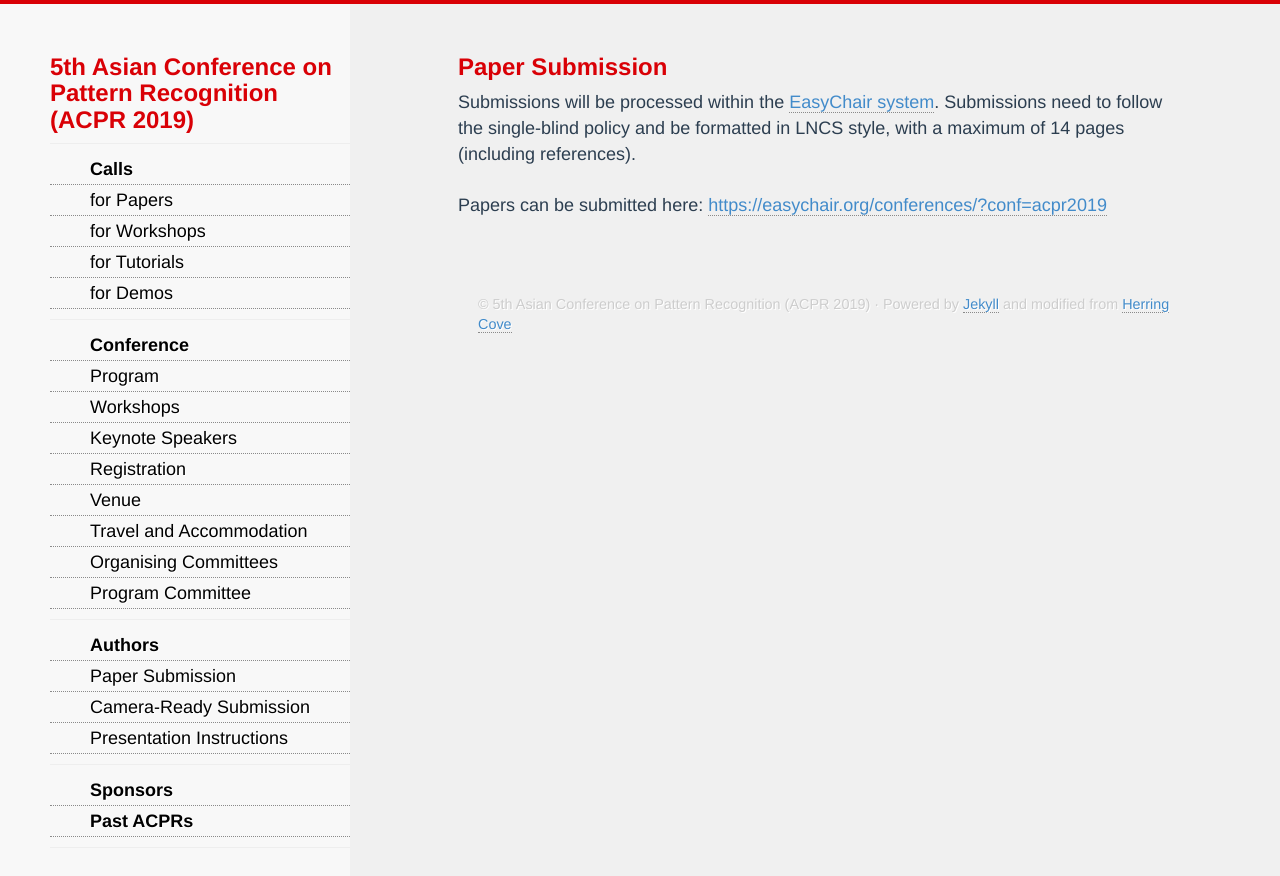
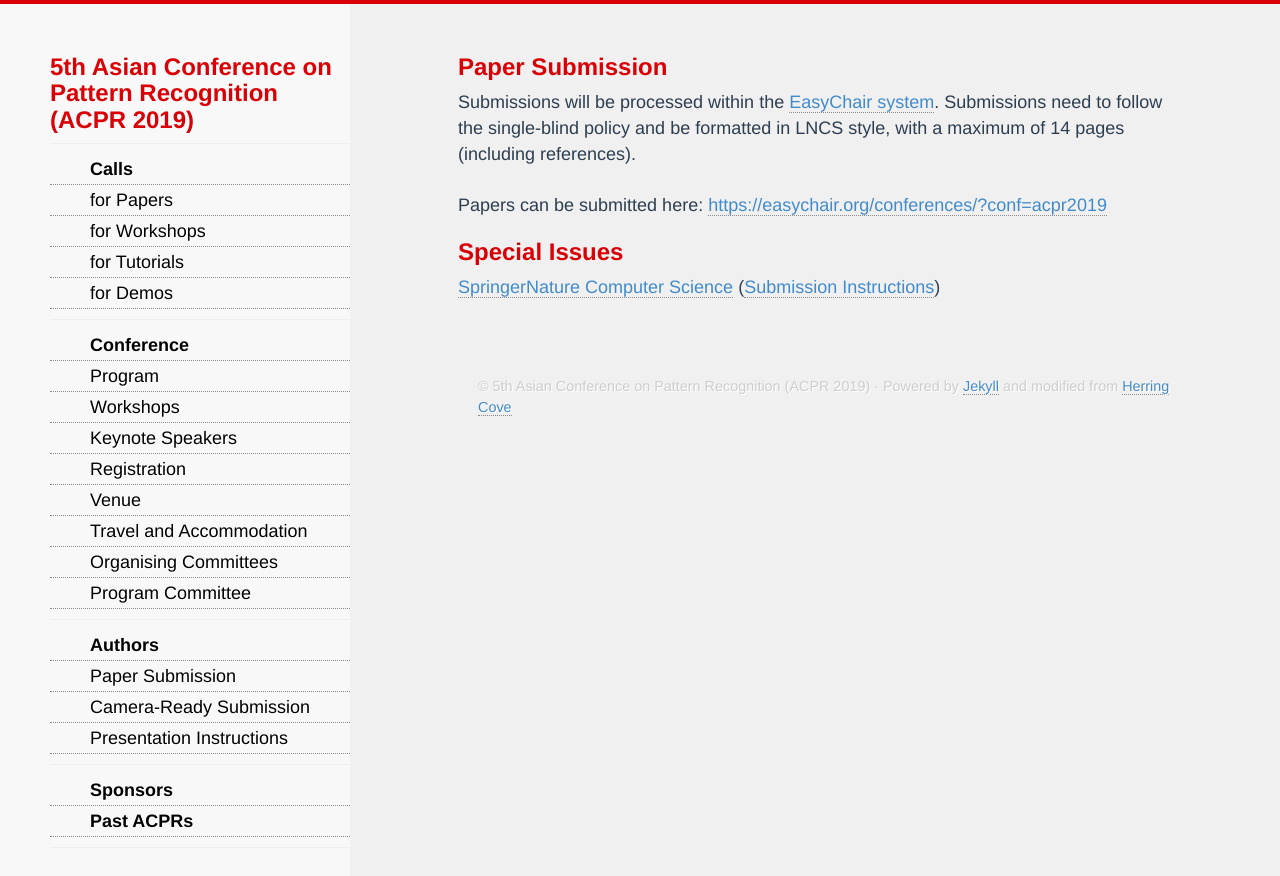
Before and after one commit to AndrewChenUoA/ACPR2019, a Jekyll site: the page built from submission.html, in a window 1280 px wide. Shown: the top 876 px of the page. Built offline with Jekyll 4.4.1, drawn with Linux system fonts in a browser that asks for light colours; nearby versions of some CDN libraries; Markdown is read by kramdown in place of the engine named in the settings.

Commit message:
Add special issue

```diff
--- a/submission.html
+++ b/submission.html
@@ -6,3 +6,8 @@ title: ACPR 2019 - The 5th Asian Conference on Pattern Recognition
 Submissions will be processed within the <a href="https://easychair.org/conferences/?conf=acpr2019">EasyChair system</a>. Submissions need to follow the single-blind policy and be formatted in LNCS style, with a maximum of 14 pages (including references).<br/><br/>
 Papers can be submitted here: <a href="https://easychair.org/conferences/?conf=acpr2019">https://easychair.org/conferences/?conf=acpr2019</a>
 </div>
+
+<div>
+<h3>Special Issues</h3>
+<a href="https://www.springer.com/computer/journal/42979">SpringerNature Computer Science</a> (<a href="/images/SNCS.pdf">Submission Instructions</a>)<br/>
+</div>
```
Also changed, not shown: 1 other file.
